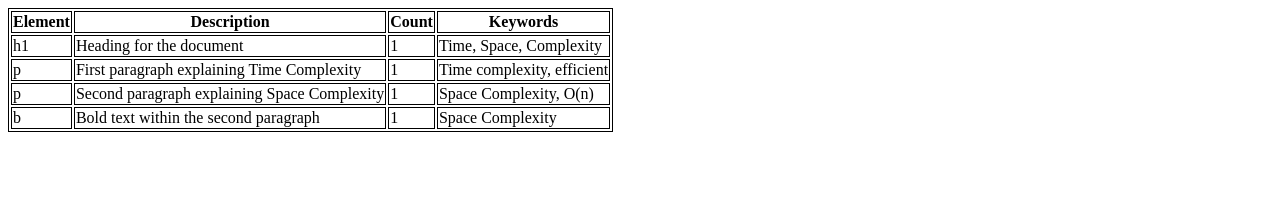
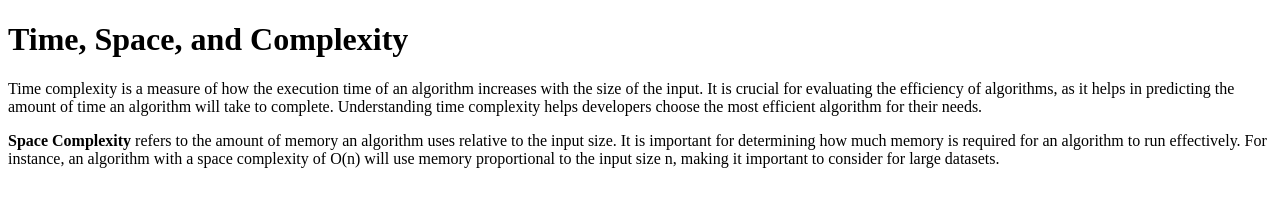
Before and after one commit to acciojob/time-and-space-complexity-abhirajpratapsingh, a website: page main.html in a window 1280 px wide. Drawn offline with Linux system fonts and the light colour scheme.

Commit message:
created a submission

```diff
--- a/main.html
+++ b/main.html
@@ -4,52 +4,13 @@
 
 <head>
 	<link rel="stylesheet" href="styles.css">
-	<style>
-		table,th,td
-		{
-			border: 1px solid black;
-		}
-	</style>
 </head>
 
 <body>
 	<!-- the entire body must be written by student -->
-	<table>
-		<thead>
-			<tr>
-				<th>Element</th>
-				<th>Description</th>
-				<th>Count</th>
-				<th>Keywords</th>
-			</tr>
-		</thead>
-		<tbody>
-			<tr>
-				<td>h1</td>
-				<td>Heading for the document</td>
-				<td>1</td>
-				<td>Time, Space, Complexity</td>
-			</tr>
-			<tr>
-				<td>p</td>
-				<td>First paragraph explaining Time Complexity</td>
-				<td>1</td>
-				<td>Time complexity, efficient</td>
-			</tr>
-			<tr>
-				<td>p</td>
-				<td>Second paragraph explaining Space Complexity</td>
-				<td>1</td>
-				<td>Space Complexity, O(n)</td>
-			</tr>
-			<tr>
-				<td>b</td>
-				<td>Bold text within the second paragraph</td>
-				<td>1</td>
-				<td>Space Complexity</td>
-			</tr>
-		</tbody>
-	</table>
+	<h1>Time, Space, and Complexity</h1>
+    <p>Time complexity is a measure of how the execution time of an algorithm increases with the size of the input. It is crucial for evaluating the efficiency of algorithms, as it helps in predicting the amount of time an algorithm will take to complete. Understanding time complexity helps developers choose the most efficient algorithm for their needs.</p>
+    <p><b>Space Complexity</b> refers to the amount of memory an algorithm uses relative to the input size. It is important for determining how much memory is required for an algorithm to run effectively. For instance, an algorithm with a space complexity of O(n) will use memory proportional to the input size n, making it important to consider for large datasets.</p>
     <script type="text/javascript" src="./script.js">
 </script>
 
```
